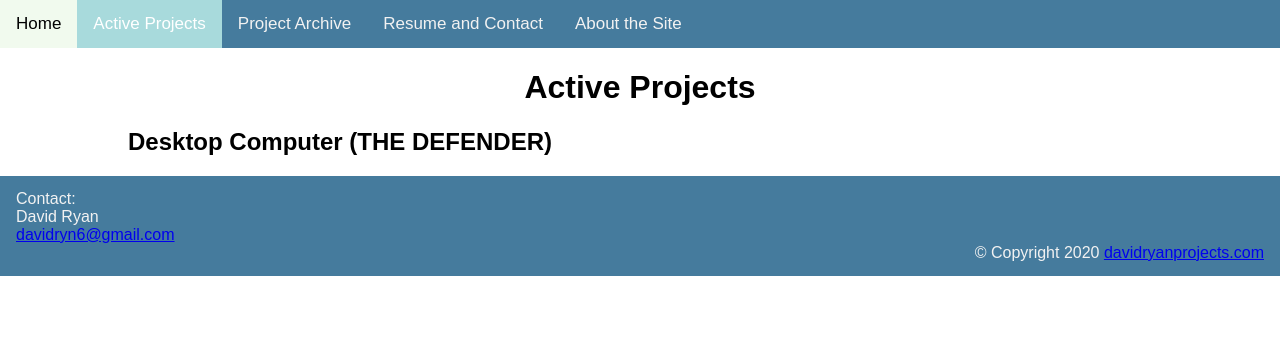
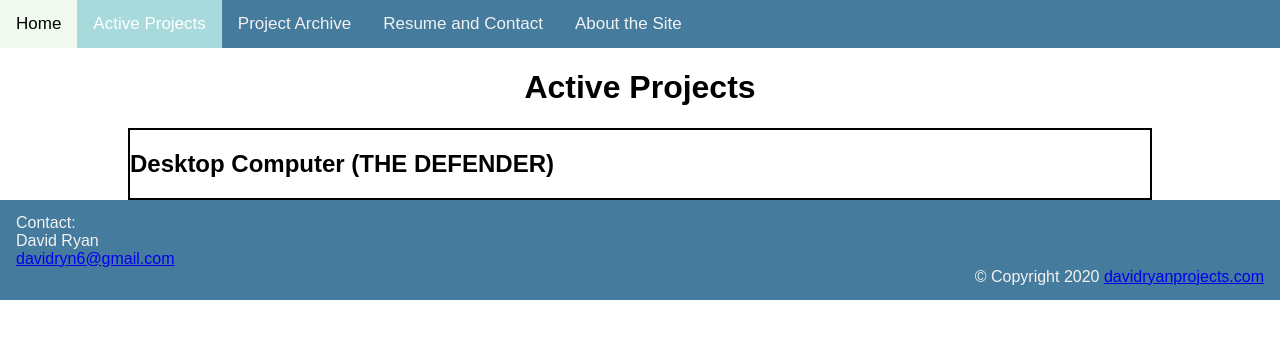
Before and after one commit to dj-ryan/davidryan-website, a PHP site: page /active-projects.html in a window 1280 px wide. Shown: the top 339 px of the page. Run offline with PHP 8.4, Linux system fonts and the light colour scheme.

Commit message:
summery box

```diff
--- a/active-projects.html
+++ b/active-projects.html
@@ -20,8 +20,13 @@
 
 
     <div class="left-align">
-        <h2>Desktop Computer (THE DEFENDER)</h2>
+        <div class="summery-box">
+            <a href="/active-projects/desktop-computer.html">
+                <h2>Desktop Computer (THE DEFENDER)</h2>
+            </a>
+        </div>
     </div>
+
 
 
 
--- a/css/style.css
+++ b/css/style.css
@@ -76,6 +76,16 @@
       color: white;
     }
 
+    .summery-box {
+      border: 2px solid black;
+    }
+
+    .summery-box a {
+      color: black;
+      text-decoration: none;
+
+    }
+
     footer {
       position:relative;
       text-align: right;
```
Also changed, not shown: index.html (+0 -9 lines).
